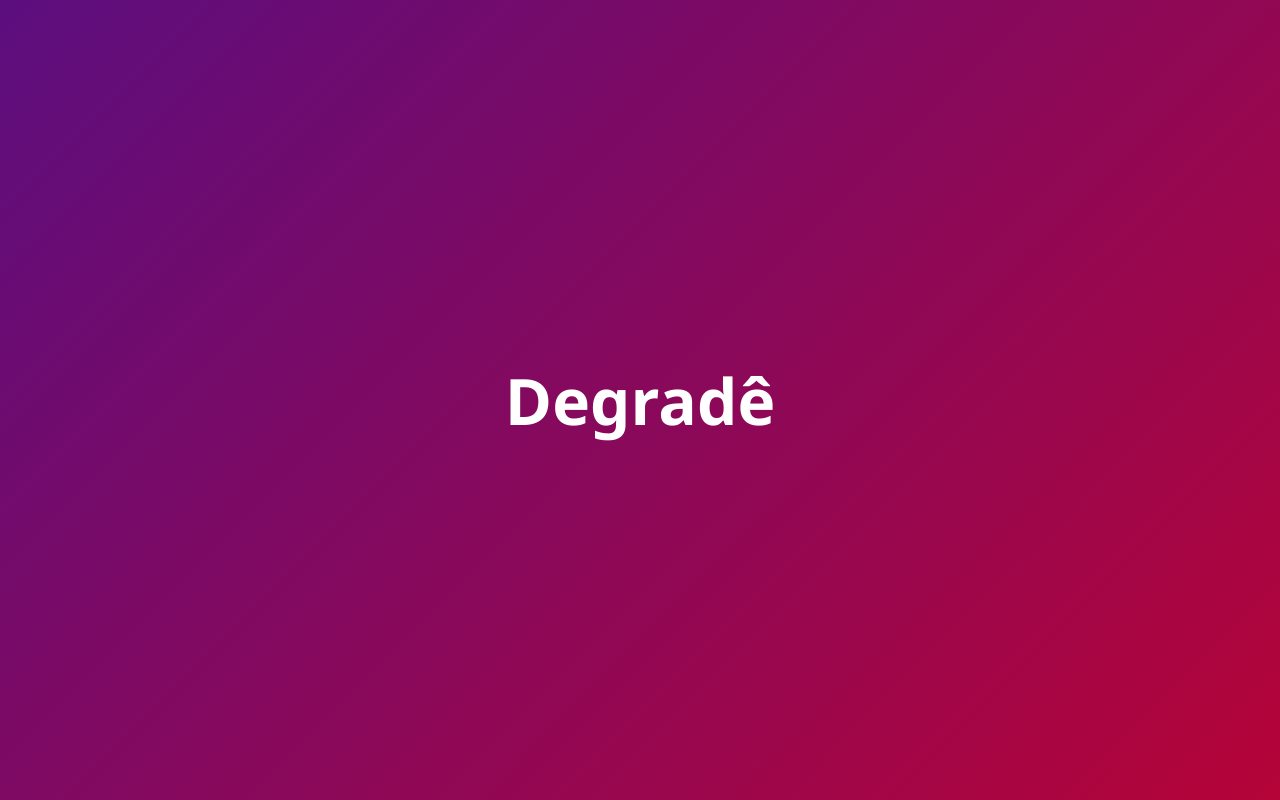
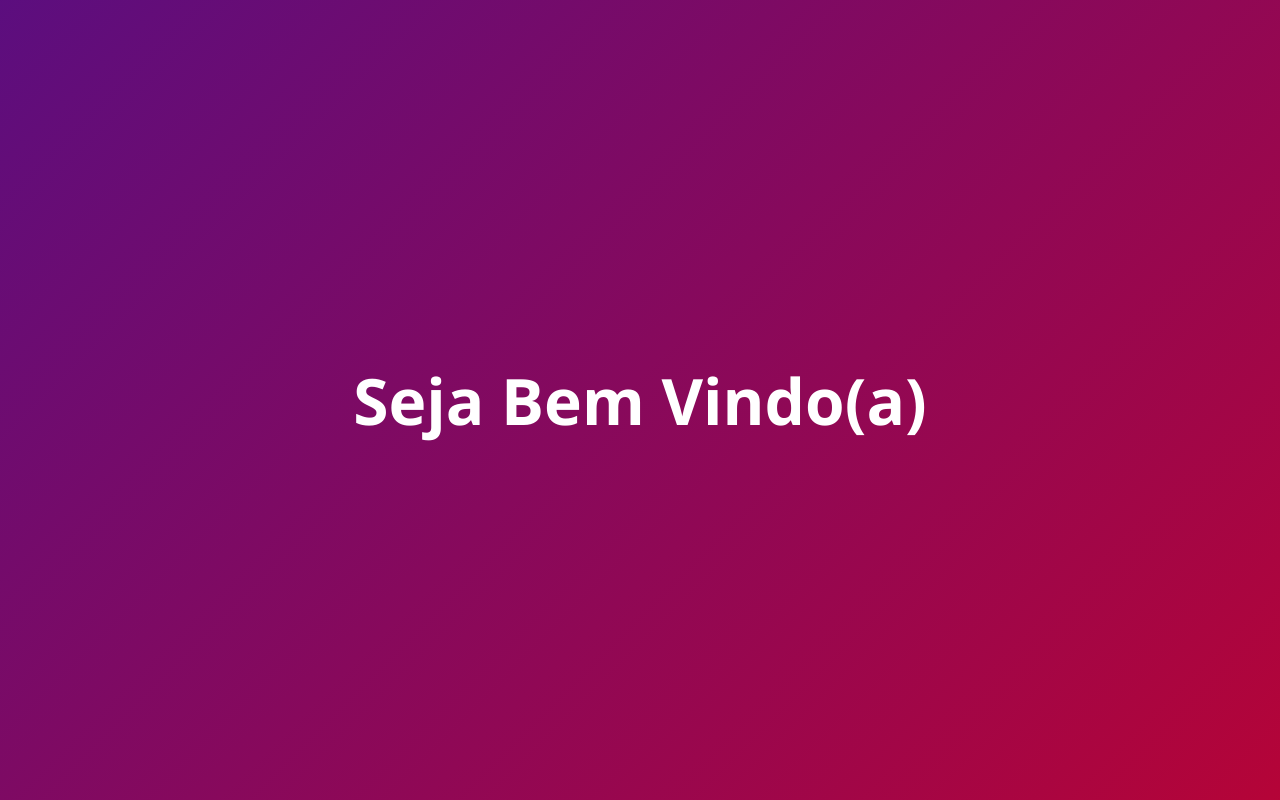
Before and after one commit to erichenriquesm/animacoes-com-css, a plain HTML site: page gradient.html in a window 1280 px wide. Drawn offline with Linux system fonts and the light colour scheme.

Commit message:
Update gradient.html

```diff
--- a/gradient.html
+++ b/gradient.html
@@ -42,7 +42,7 @@
 </head>
 <body>
     <div class="container">
-        <h1>Degradê</h1>
+        <h1>Seja Bem Vindo(a)</h1>
     </div>
 </body>
 </html>
```
